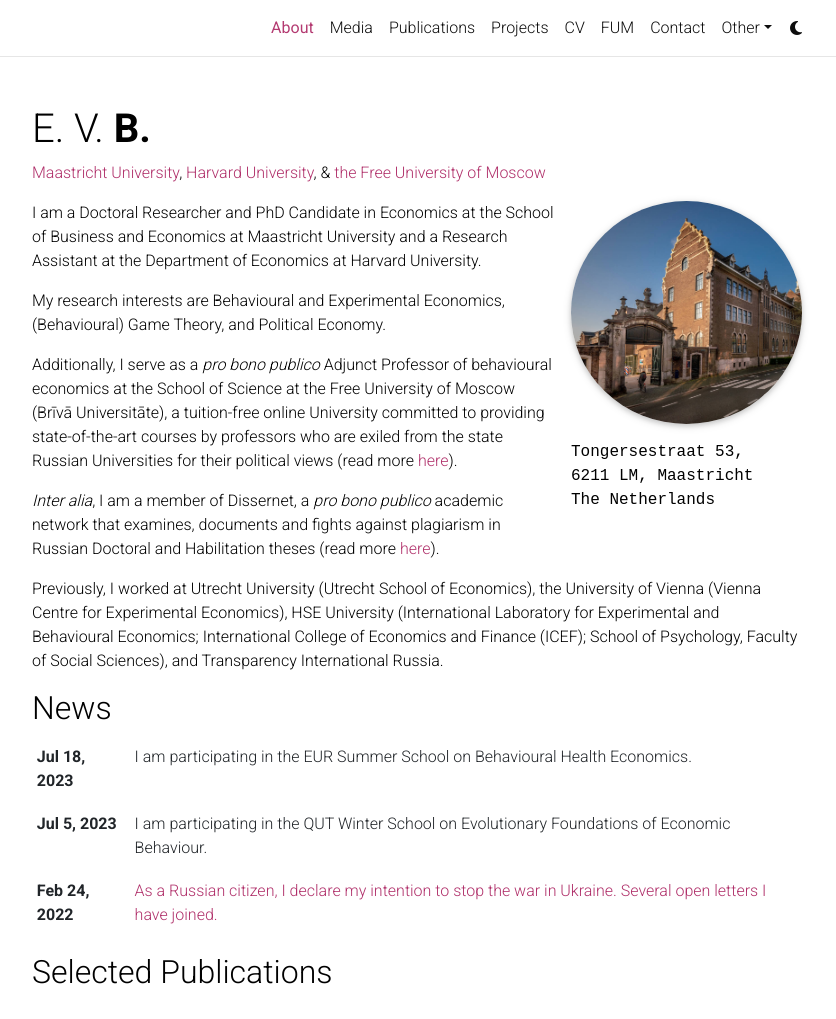
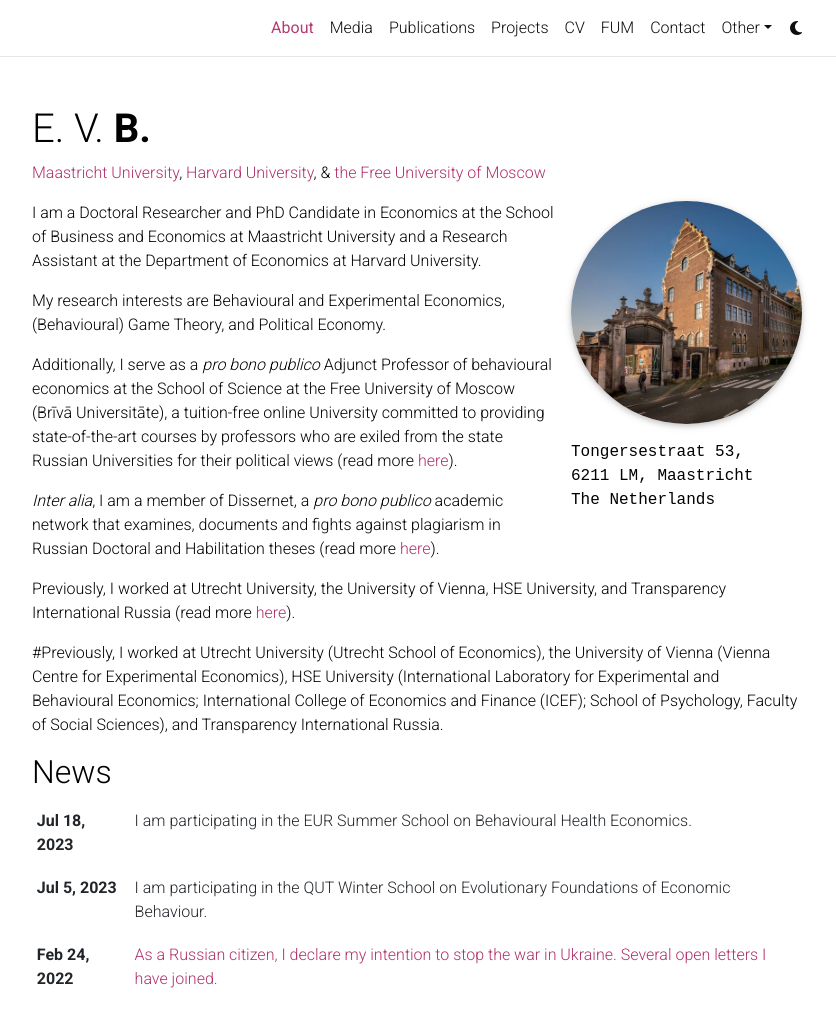
Before and after one commit to egorbronnikov/egorbronnikov.github.io, a Jekyll site: the page built from _pages/about.md, in a window 1280 px wide and 1257 px high, cut to the strip 0-1019 px from the top of the window. Shown: the whole strip, without its empty margins (223-1059 px from the left). Built offline with Jekyll 4.4.1, drawn with Linux system fonts in a browser that asks for light colours; comment, search, counter and statistics services are not loaded; a style sheet for code colours, icons or effects is not loaded.

Commit message:
Update about.md

```diff
--- a/_pages/about.md
+++ b/_pages/about.md
@@ -33,4 +33,6 @@
 
 <i>Inter alia</i>, I am a member of Dissernet, a <i>pro bono publico</i> academic network that examines, documents and fights against plagiarism in Russian Doctoral and Habilitation theses (read more [here](/affiliations/)).
 
-Previously, I worked at Utrecht University (Utrecht School of Economics), the University of Vienna (Vienna Centre for Experimental Economics), HSE University (International Laboratory for Experimental and Behavioural Economics; International College of Economics and Finance (ICEF); School of Psychology, Faculty of Social Sciences), and Transparency International Russia.
+Previously, I worked at Utrecht University, the University of Vienna, HSE University, and Transparency International Russia (read more [here](/cv/)).
+
+#Previously, I worked at Utrecht University (Utrecht School of Economics), the University of Vienna (Vienna Centre for Experimental Economics), HSE University (International Laboratory for Experimental and Behavioural Economics; International College of Economics and Finance (ICEF); School of Psychology, Faculty of Social Sciences), and Transparency International Russia.
```
